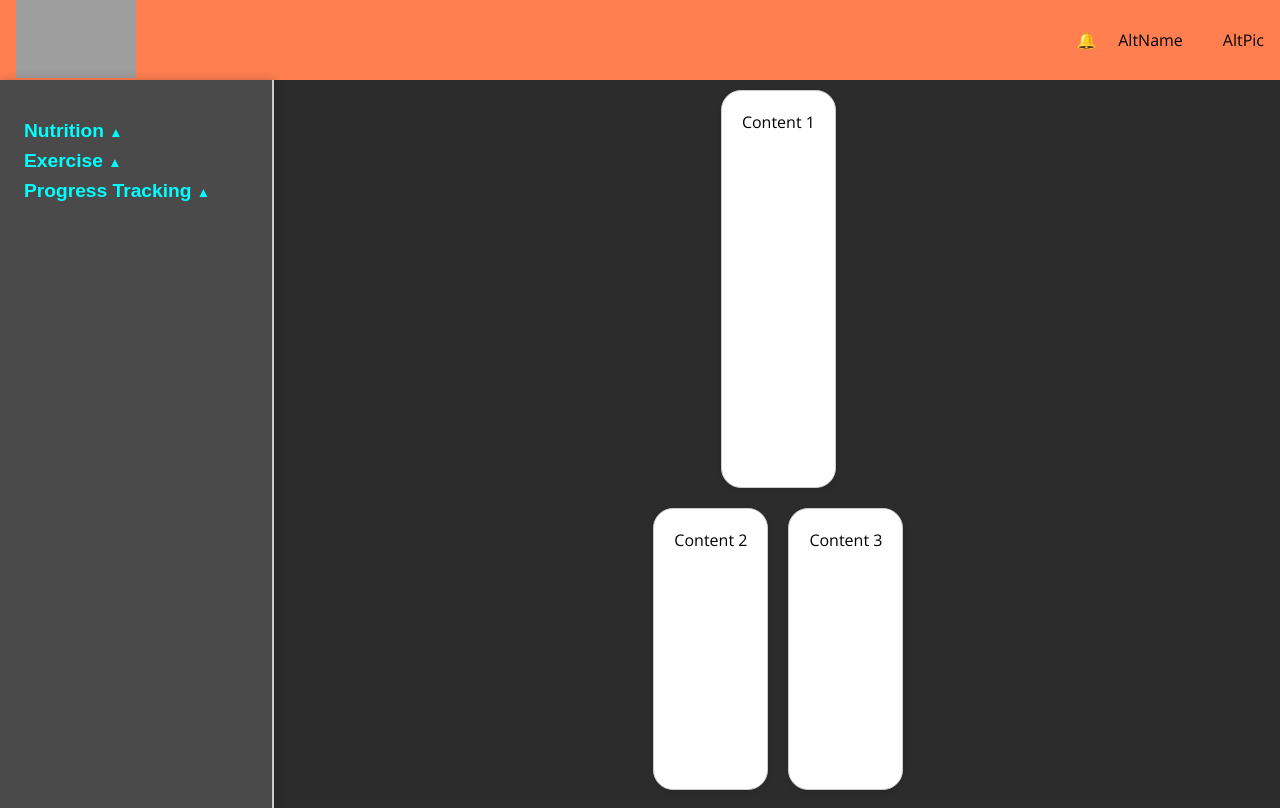
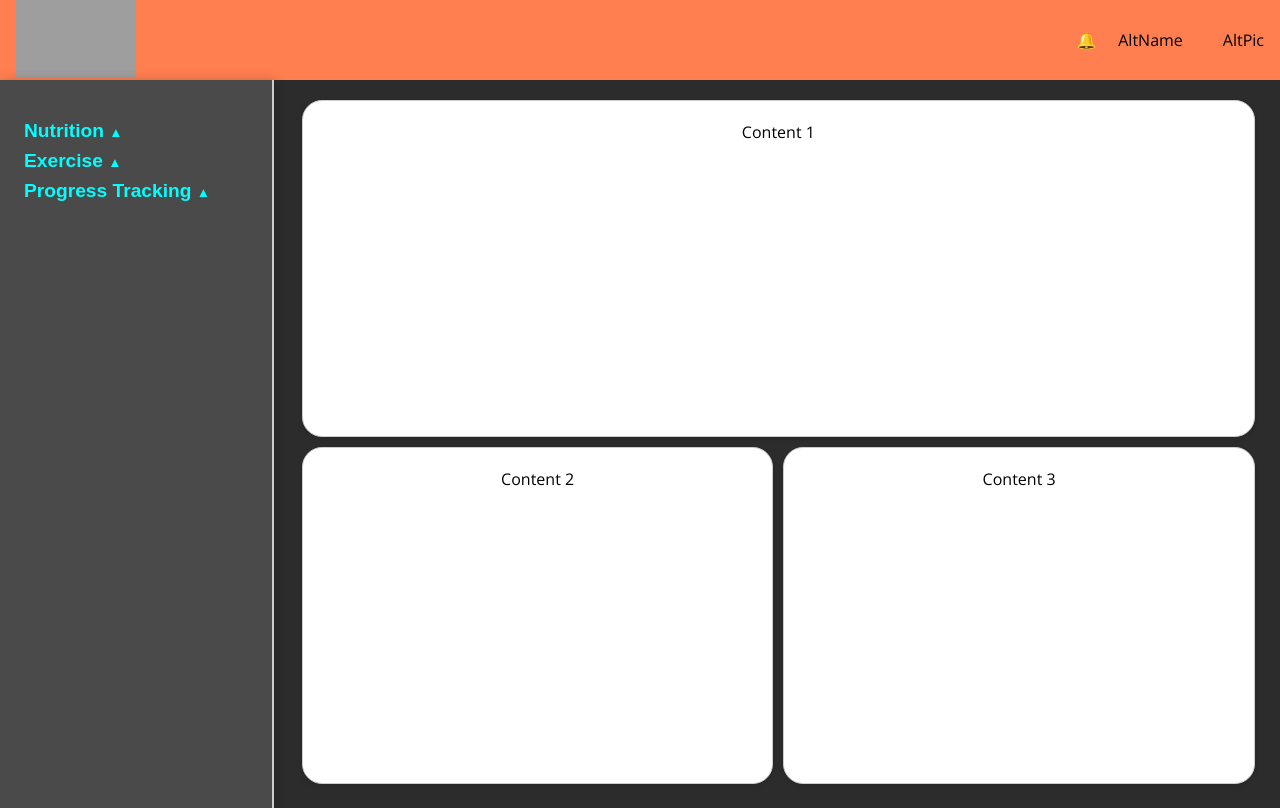
Before and after one commit to cstlford/ShapeShift_Frontend, a React (Vite) app in the folder frontend/: page /dashboard in a window 1280 px wide. Built offline with nearby package versions, Linux system fonts and the light colour scheme; grey boxes are pictures that could not be loaded.

Commit message:
fixed dash content area

```diff
--- a/frontend/src/pages/App/DashboardPage/index.css
+++ b/frontend/src/pages/App/DashboardPage/index.css
@@ -1,3 +1,13 @@
+.box-container {
+  display: grid;
+  grid-template-columns: 1fr;
+  grid-template-rows: auto;
+  row-gap: 10px;
+  width: 95%;
+  height: 95%;
+  margin-top: 20px;
+}
+
 .box {
   padding: 20px;
   text-align: center;
@@ -5,3 +15,13 @@
   box-shadow: 0 2px 5px rgba(0, 0, 0, 0.1);
   border-radius: 20px;
 }
+
+.row1 {
+  grid-column: 1 / -1;
+}
+
+.row2 {
+  display: grid;
+  grid-template-columns: 1fr 1fr;
+  column-gap: 10px;
+}
--- a/frontend/src/pages/App/DashboardPage/index.tsx
+++ b/frontend/src/pages/App/DashboardPage/index.tsx
@@ -4,10 +4,12 @@ import "./index.css";
 const DashboardPage = () => {
   return (
     <AppLayout>
-      <div className="box box1">Content 1</div>
       <div className="box-container">
-        <div className="box box2">Content 2</div>
-        <div className="box box2">Content 3</div>
+        <div className="box row1">Content 1</div>
+        <div className="row2">
+          <div className="box">Content 2</div>
+          <div className="box">Content 3</div>
+        </div>
       </div>
     </AppLayout>
   );
```
